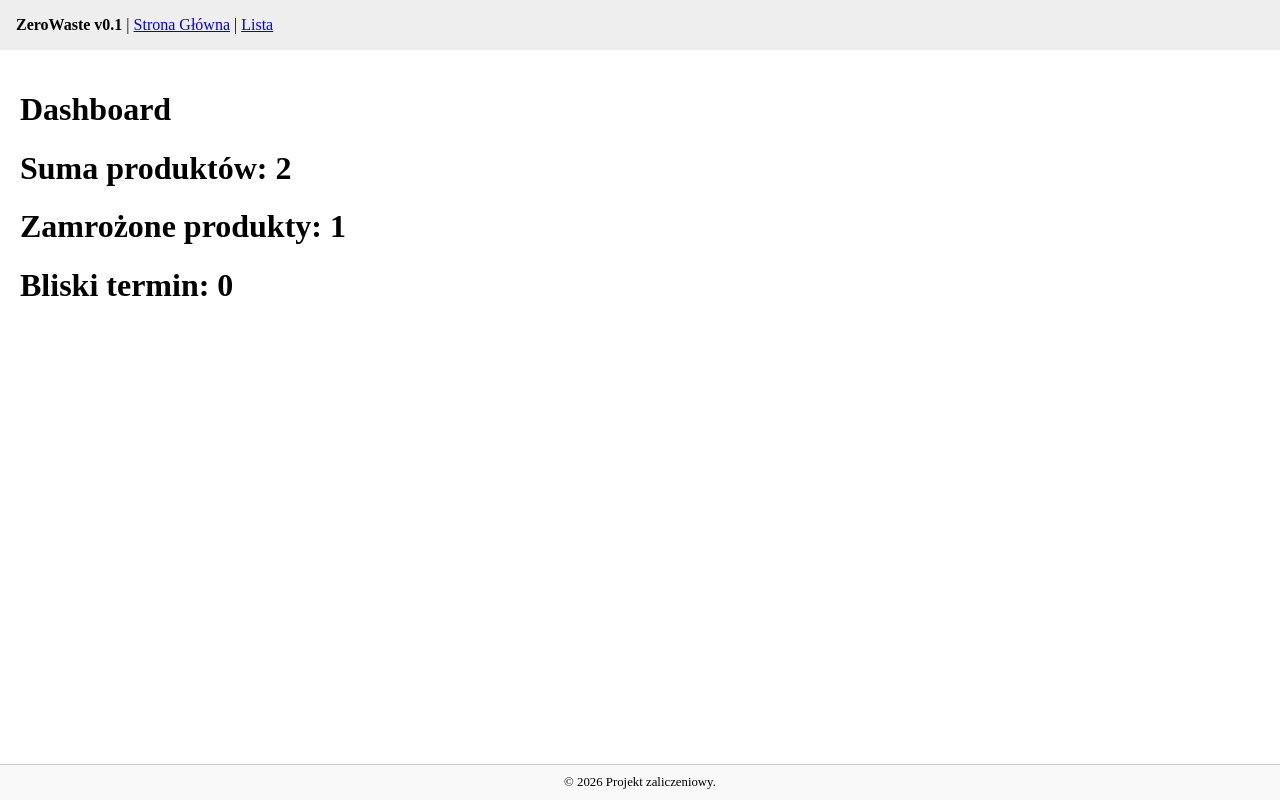
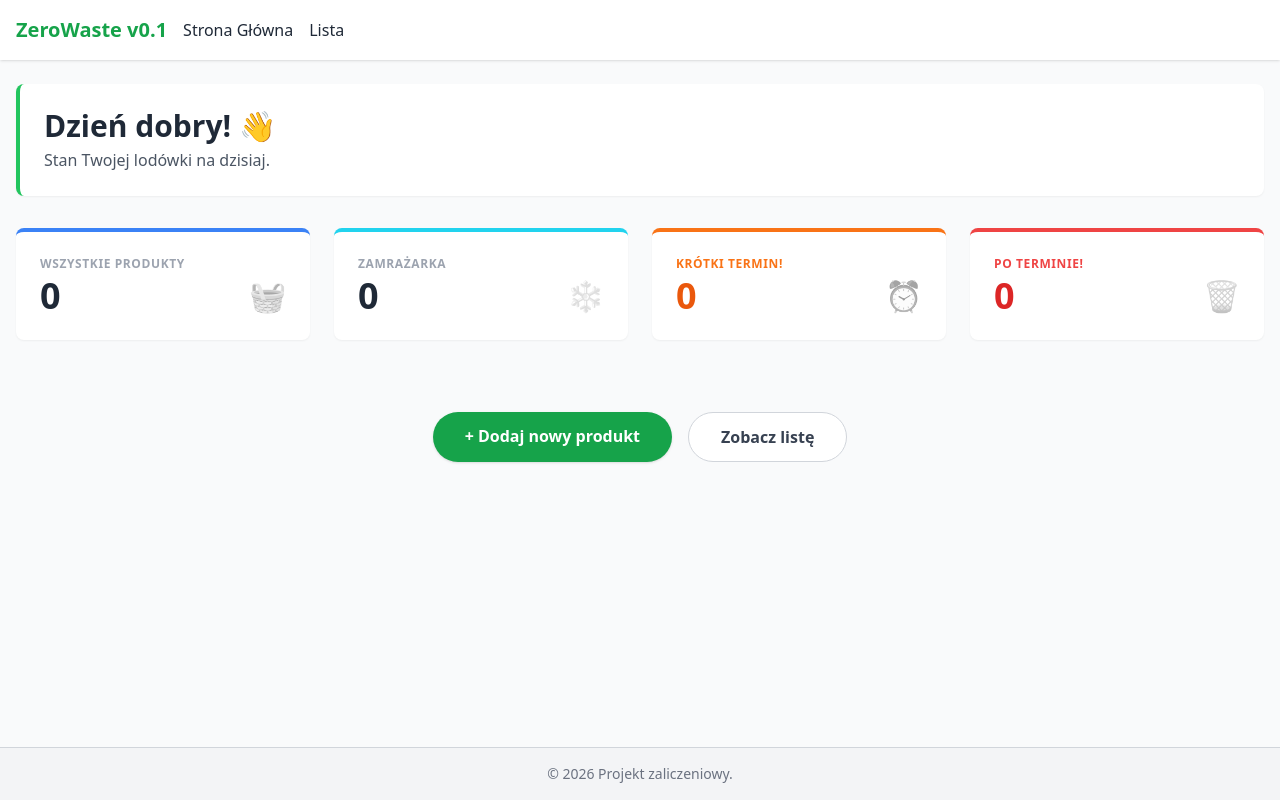
Before and after one commit to Leppniz/ZeroWaste, a Flask app: page / in a window 1280 px wide. Run offline with Flask 3, Linux system fonts and the light colour scheme; some libraries are stand-ins or nearby versions.

Commit message:
Dodanie styli dla lepszego wyglądu / dodanie przeterminowanych

```diff
--- a/app.py
+++ b/app.py
@@ -27,7 +27,7 @@
     context = {
         'product_count': moj_katalog.count_all(),
         'close_date_count': moj_katalog.count_expiring_soon(),
-        # 'expired_count': moj_katalog.count_expired(),
+        'expired_count': moj_katalog.count_expired(),
         'frozen_count': moj_katalog.count_frozen()
     }
 
--- a/templates/base.html
+++ b/templates/base.html
@@ -2,22 +2,27 @@
 <html lang="pl">
 <head>
     <meta charset="UTF-8">
+    <meta name="viewport" content="width=device-width, initial-scale=1.0">
     <title>{% block title %}ZeroWaste App{% endblock %}</title>
+
+    <script src="https://cdn.tailwindcss.com"></script>
+
 </head>
-<body style="margin: 0; min-height: 100vh; display: flex; flex-direction: column;">
+<body class="flex flex-col min-h-screen bg-gray-50 text-gray-800">
 
-    <nav style="background-color: #eee; padding: 1rem;">
-        <b>ZeroWaste v0.1</b> |
-        <a href="{{ url_for('strona_glowna') }}">Strona Główna</a> |
-        <a href="{{ url_for('lista_produktow') }}">Lista</a>
+    <nav class="bg-white shadow p-4 mb-6 flex gap-4 items-center">
+        <div class="text-xl font-bold text-green-600">ZeroWaste v0.1</div>
+
+        <a href="{{ url_for('strona_glowna') }}" class="hover:text-green-600 hover:underline transition">Strona Główna</a>
+        <a href="{{ url_for('lista_produktow') }}" class="hover:text-green-600 hover:underline transition">Lista</a>
     </nav>
 
-    <div class="container" style="flex: 1; padding: 20px;">
+    <div class="flex-grow container mx-auto px-4">
         {% block content %}
         {% endblock %}
     </div>
 
-    <footer style="background-color: #f9f9f9; border-top: 1px solid #ccc; padding: 10px; font-size: 0.8em; text-align: center;">
+    <footer class="mt-10 border-t border-gray-300 p-4 text-center text-sm text-gray-500 bg-gray-100">
         &copy; 2026 Projekt zaliczeniowy.
     </footer>
 
--- a/templates/dashboard.html
+++ b/templates/dashboard.html
@@ -1,15 +1,59 @@
 {% extends 'base.html' %}
 
 {% block content %}
-    <h1>Dashboard</h1>
-    <div>
-        <h1>Suma produktów: {{ product_count }}</h1>
-    </div>
-    <div>
-        <h1>Zamrożone produkty: {{ frozen_count }}</h1>
-    </div>
-    <div>
-        <h1>Bliski termin: {{ close_date_count }}</h1>
+    <div class="bg-white p-6 rounded-lg shadow-sm mb-8 border-l-4 border-green-500">
+        <h1 class="text-3xl font-bold text-gray-800 mb-1">Dzień dobry! 👋</h1>
+        <p class="text-gray-600">
+            Stan Twojej lodówki na dzisiaj.
+        </p>
     </div>
 
+    <div class="grid grid-cols-1 sm:grid-cols-2 lg:grid-cols-4 gap-6 mb-10">
+
+        <div class="bg-white p-6 rounded-lg shadow-sm border-t-4 border-blue-500">
+            <p class="text-xs font-bold text-gray-400 uppercase tracking-wider mb-1">Wszystkie produkty</p>
+            <div class="flex items-center justify-between">
+                <span class="text-4xl font-bold text-gray-800">{{ product_count }}</span>
+                <span class="text-3xl grayscale opacity-50">🧺</span>
+            </div>
+        </div>
+
+        <div class="bg-white p-6 rounded-lg shadow-sm border-t-4 border-cyan-400">
+            <p class="text-xs font-bold text-gray-400 uppercase tracking-wider mb-1">Zamrażarka</p>
+            <div class="flex items-center justify-between">
+                <span class="text-4xl font-bold text-gray-800">{{ frozen_count }}</span>
+                <span class="text-3xl grayscale opacity-50">❄️</span>
+            </div>
+        </div>
+
+        <div class="bg-white p-6 rounded-lg shadow-sm border-t-4 border-orange-500">
+            <p class="text-xs font-bold text-orange-500 uppercase tracking-wider mb-1">Krótki termin!</p>
+            <div class="flex items-center justify-between">
+                <span class="text-4xl font-bold text-orange-600">{{ close_date_count }}</span>
+                <span class="text-3xl grayscale opacity-50">⏰</span>
+            </div>
+        </div>
+
+        <div class="bg-white p-6 rounded-lg shadow-sm border-t-4 border-red-500">
+            <p class="text-xs font-bold text-red-500 uppercase tracking-wider mb-1">Po terminie!</p>
+            <div class="flex items-center justify-between">
+                <span class="text-4xl font-bold text-red-600">{{ expired_count }}</span>
+                <span class="text-3xl grayscale opacity-50">🗑️</span>
+            </div>
+        </div>
+    </div>
+
+    <div class="rounded-xl p-8 text-center">
+        <div class="flex flex-col sm:flex-row justify-center gap-4">
+            <a href="{{ url_for('lista_produktow') }}"
+               class="bg-green-600 hover:bg-green-700 text-white font-semibold py-3 px-8 rounded-full shadow transition-colors">
+               + Dodaj nowy produkt
+            </a>
+
+            <a href="{{ url_for('lista_produktow') }}"
+               class="bg-white border border-gray-300 text-gray-700 font-semibold py-3 px-8 rounded-full hover:bg-gray-50 transition-colors">
+               Zobacz listę
+            </a>
+        </div>
+    </div>
 {% endblock %}
```
